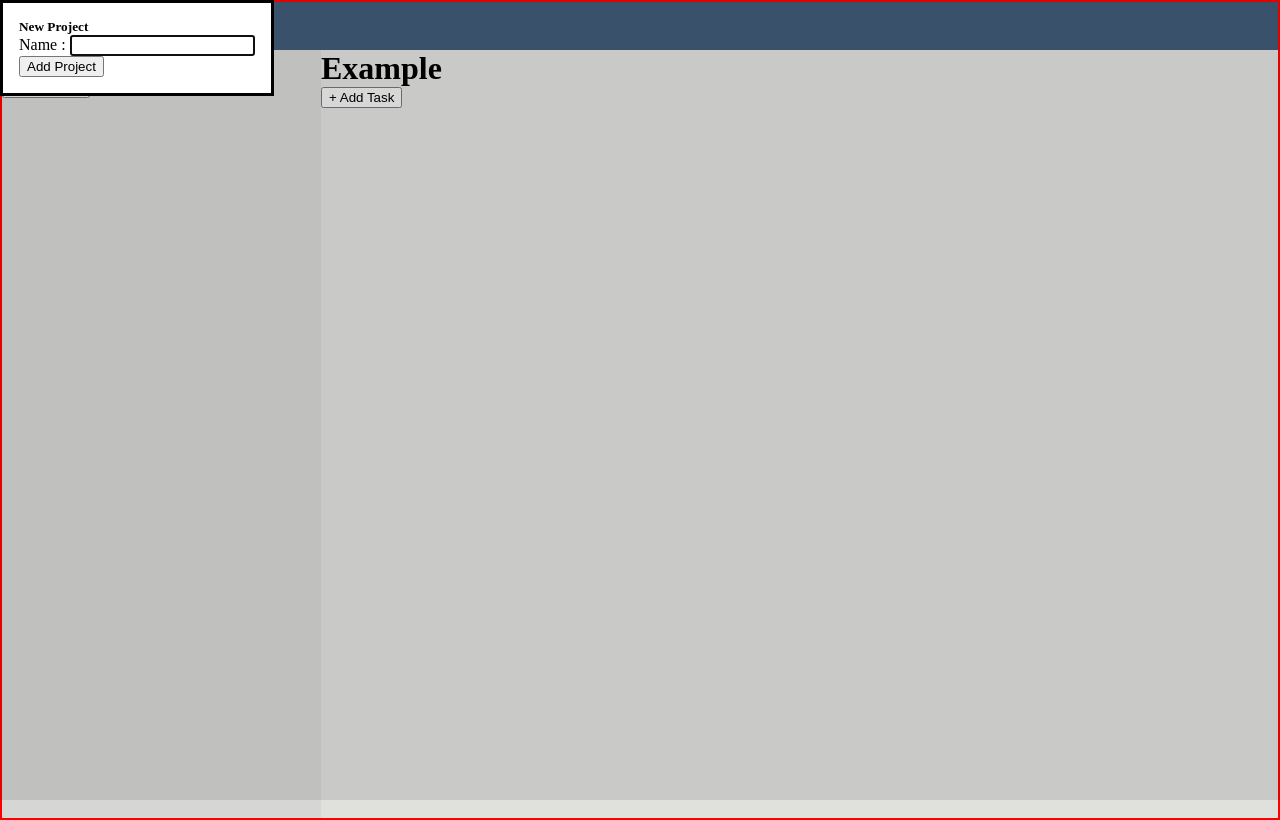
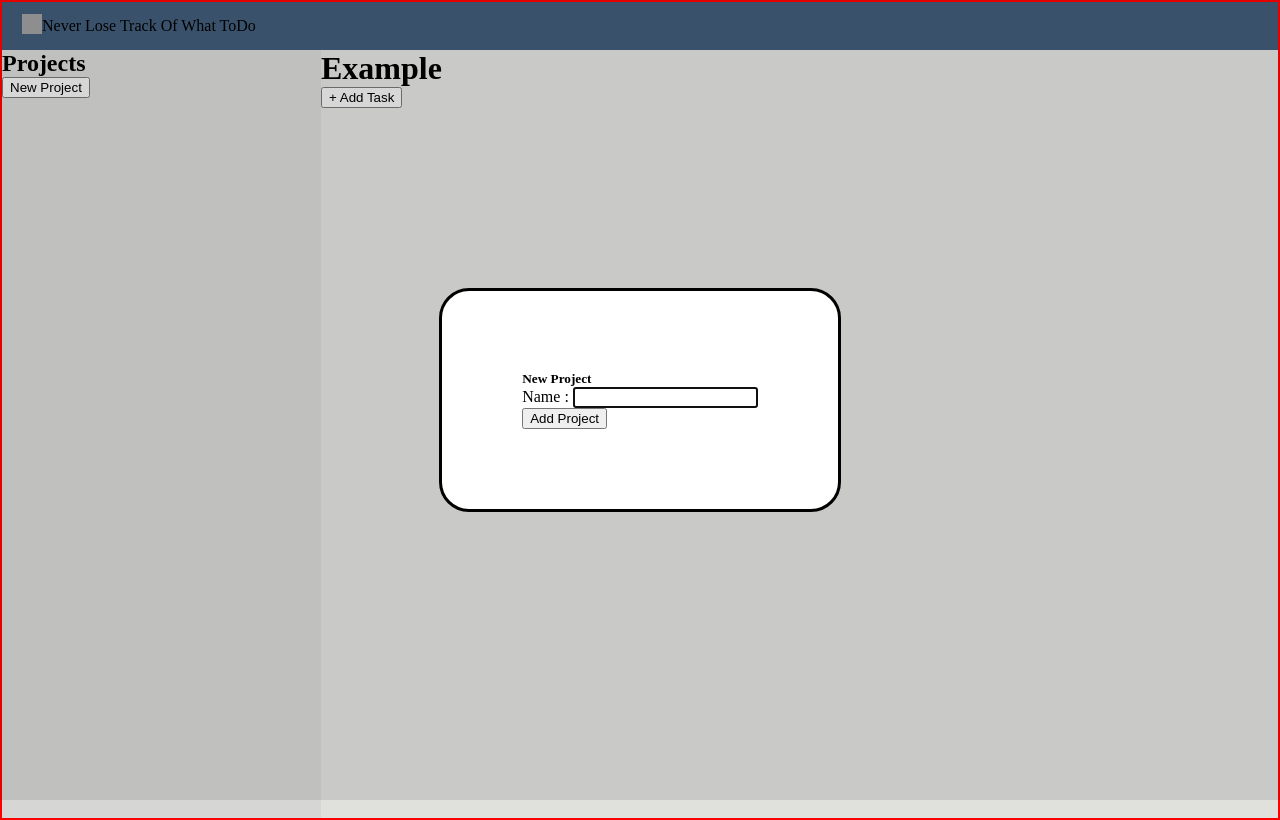
Before and after one commit to Sisyphus6ix/Todo-app, a plain HTML site: page index.html in a window 1280 px wide. Both pictures are taken after a click on the button "New Project". Drawn offline with Linux system fonts and the light colour scheme; grey boxes are pictures that could not be loaded.

Commit message:
Style changes

```diff
--- a/style.css
+++ b/style.css
@@ -37,3 +37,14 @@
     flex-direction: column;
     border: 2px solid red;
 }
+
+#projectModal {
+    margin: auto;
+    max-width: 600px;
+    border-radius: 30px;
+    padding: 5rem;
+}
+
+/* .projectModal-Header, .form {
+    margin-left: 35%;
+} */
```
